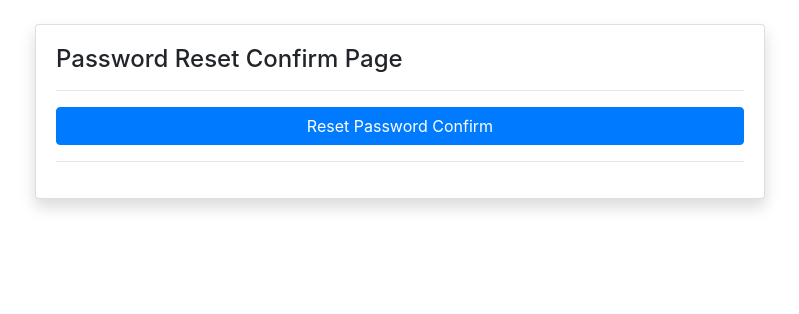
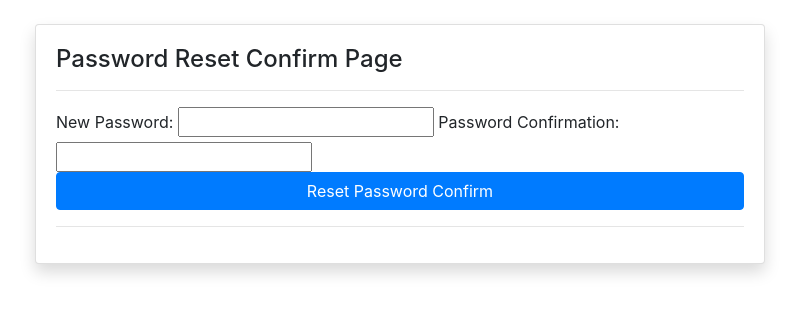
Before and after one commit to mehdi-msv/mysite, a Django app: page /accounts/password_reset_confirm/1/1 in a window 1280 px wide. Shown: the part 56-370 px from the top of the page, without its empty margins (240-1039 px from the left). Run offline with Django 3.2, Linux system fonts and the light colour scheme; some libraries are stand-ins or nearby versions.

Commit message:
PasswordResetConfirmView
update template
edit PasswordResetConfirmView

```diff
--- a/accounts/urls.py
+++ b/accounts/urls.py
@@ -1,6 +1,7 @@
 from .views import *
 from django.urls import path
 from django.contrib.auth import views as auth_views
+from django.urls import reverse_lazy
 app_name = 'accounts'
 
 urlpatterns = [
@@ -10,8 +11,7 @@ urlpatterns = [
     path("password_reset/",password_reset,name='password_reset'),
     path("password_reset_done/",auth_views.PasswordResetDoneView.as_view(template_name='accounts/password_reset_done.html'),
          name='password_reset_done'),
-    path("password_reset_confirm/<uidb64>/<token>",auth_views.PasswordResetConfirmView.as_view(template_name='accounts/password_reset_confirm.html'),
-         name='password_reset_confirm'),
+    path("password_reset_confirm/<uidb64>/<token>",auth_views.PasswordResetConfirmView.as_view(template_name='accounts/password_reset_confirm.html',success_url=reverse_lazy('accounts:password_reset_complete')),name='password_reset_confirm'),
     path("password_reset_complete/",auth_views.PasswordResetCompleteView.as_view(template_name='accounts/password_reset_complete.html'),
          name='password_reset_complete'),
 ]
--- a/accounts/views.py
+++ b/accounts/views.py
@@ -13,6 +13,7 @@ from django.template.loader import render_to_string
 from django.db.models.query_utils import Q
 from django.utils.encoding import force_bytes
 from django.utils.http import urlsafe_base64_encode
+from django.conf import settings
 def login_view(request):
     if request.user.is_authenticated:
         return redirect('/')
@@ -73,7 +74,7 @@ def password_reset(request):
                     }
                     email = render_to_string(email_template_name, parameters)
                     try:
-                        send_mail(subject, email, None, [user.email],fail_silently=False)
+                        send_mail(subject, email, settings.EMAIL_HOST_USER , [user.email],fail_silently=False)
                     except:
                         return HttpResponse('Invalid Header')
                     return redirect('accounts:password_reset_done')
--- a/mysite/settings.py
+++ b/mysite/settings.py
@@ -178,7 +178,6 @@ MULTI_CAPTCHA_ADMIN = {
 
 EMAIL_BACKEND = 'django.core.mail.backends.smtp.EmailBackend'
 EMAIL_HOST = 'smtp.gmail.com'
-DEFAULT_FROM_EMAIL = "MY APP"
 EMAIL_HOST_USER =os.environ.get("AA_EMAIL_HOST_USER")
 EMAIL_HOST_PASSWORD =os.environ.get("AA_EMAIL_HOST_PASSWORD")
 EMAIL_PORT = 587
--- a/templates/accounts/password_reset_confirm.html
+++ b/templates/accounts/password_reset_confirm.html
@@ -10,8 +10,12 @@
                     <h4>Password Reset Confirm Page</h4>
                     <hr>
                     <form method="POST">
-                        {% csrf_token %}
-                        {{ password_form|crispy }}
+                            <div id="alert"></div>
+                                {% csrf_token %}
+                                <label for="id_new_password1">New Password:</label>
+                                <input type="password" name="new_password1" autocomplete="new-password" required id="id_new_password1"><span class="helptext"></span>
+                                <label for="id_new_password2">Password Confirmation:</label>
+                                <input type="password" name="new_password2" autocomplete="new-password" required id="id_new_password2"><span class="helptext"></span>
                         <input class="btn btn-primary btn-block" type="submit" value="Reset Password Confirm">
                     </form>
                     <hr>
```
Also changed, not shown: templates/accounts/password_reset_email.txt (+5 -7 lines).
